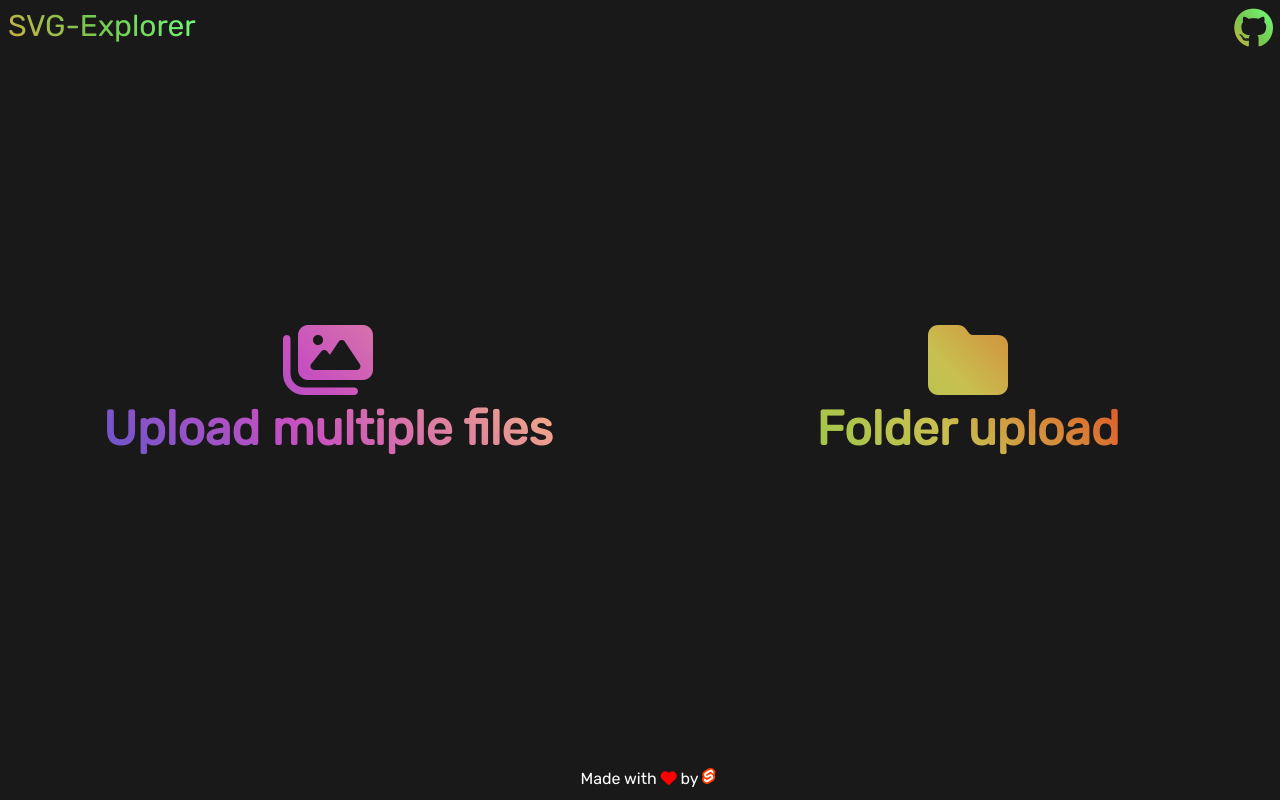
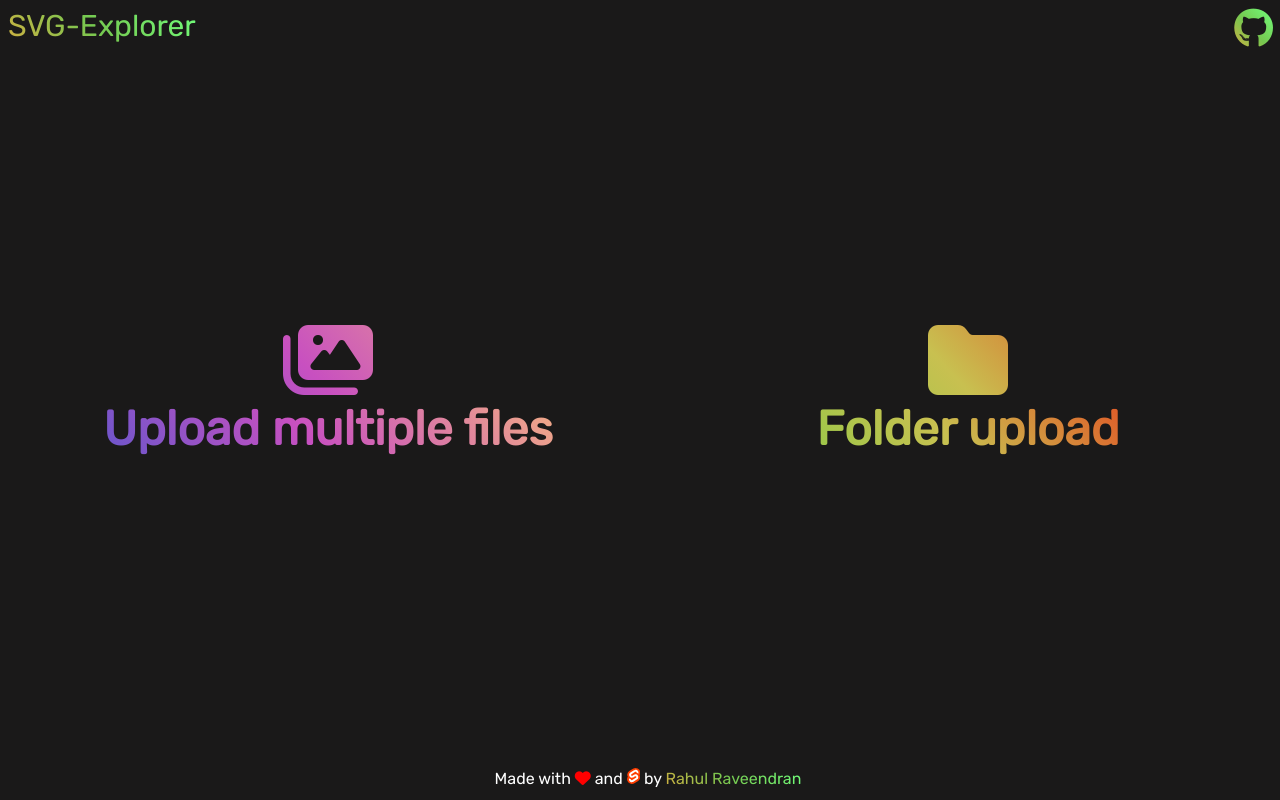
Before and after one commit to orahul1/svg-explorer, a Svelte app: page / in a window 1280 px wide. Built offline with nearby package versions, Linux system fonts and the light colour scheme.

Commit message:
footer update

```diff
--- a/src/Components/Footer.svelte
+++ b/src/Components/Footer.svelte
@@ -4,6 +4,22 @@
 
 <style lang="scss">
 footer{
+  a{
+    text-decoration: none;
+            background: -webkit-linear-gradient(
+        43deg,
+        #d0af41 0%,
+        #76c850 46%,
+        #70ff7c 100%
+      );
+      -webkit-background-clip: text;
+      -webkit-text-fill-color: transparent;
+      img{
+        width: 20px;
+        position: absolute;
+        padding-right: 20px;
+      }
+  }
   p {
     color: #fff;
     text-align: center;
@@ -16,7 +32,7 @@ footer{
 
 <footer>
   <p>
-    Made with <i class="fas fa-heart" /> by <a
+    Made with <i class="fas fa-heart" /> and <a
       href="https://svelte.dev/"
       target="_blank"><svg
         xmlns="http://www.w3.org/2000/svg"
@@ -40,5 +56,6 @@ footer{
           height="308"
           fill="rgba(0, 0, 0, 0)" /></svg>
     </a>
+    by <a target="_blank" href="https://www.linkedin.com/in/rahul-raveendran-582b90143/">Rahul Raveendran</a>
   </p>
 </footer>
```
